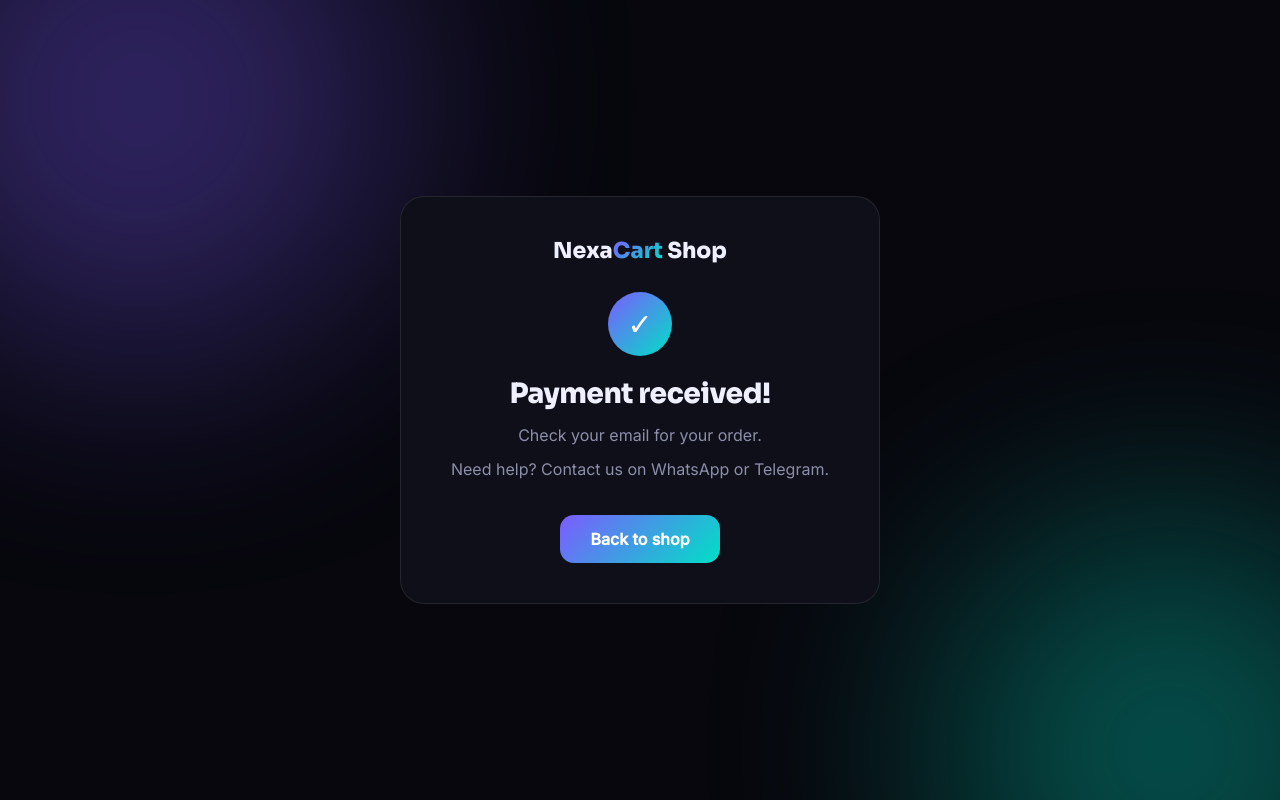
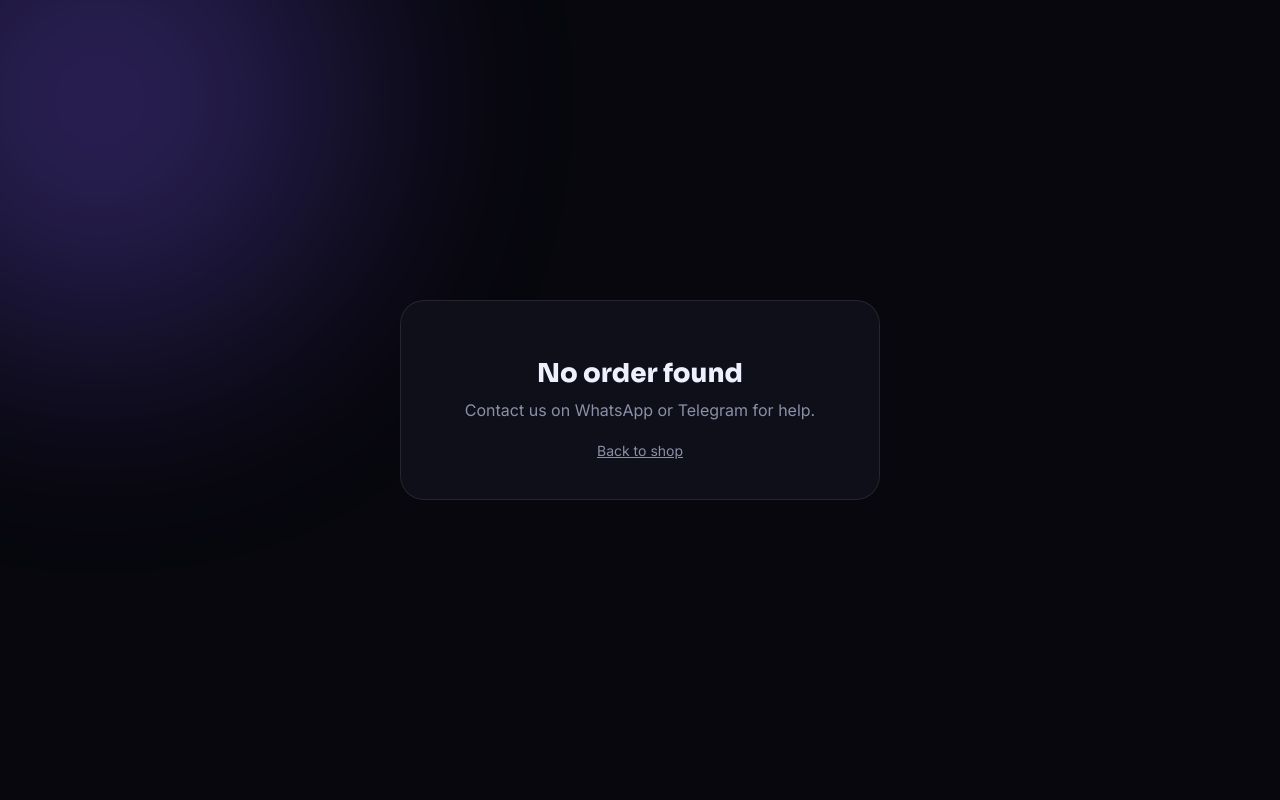
Before and after one commit to shihabmondol379-coder/nexacart, a website: page public/thanks.html in a window 1280 px wide. Drawn offline with Linux system fonts and the light colour scheme.

Commit message:
Update thanks.html

```diff
--- a/public/thanks.html
+++ b/public/thanks.html
@@ -3,34 +3,57 @@
 <head>
 <meta charset="UTF-8">
 <meta name="viewport" content="width=device-width, initial-scale=1.0">
-<title>Thank you - NexaCart Shop</title>
-<link href="https://fonts.googleapis.com/css2?family=Sora:wght@400;600;800&family=Inter:wght@400;500&display=swap" rel="stylesheet">
+<title>Your order - NexaCart Shop</title>
+<link href="https://fonts.googleapis.com/css2?family=Sora:wght@600;800&family=Inter:wght@400;500&display=swap" rel="stylesheet">
 <style>
-:root{--bg:#07070d;--card:rgba(255,255,255,.04);--line:rgba(255,255,255,.09);--text:#eef0ff;--muted:#8b8fa8;--a:#7c5cff;--b:#00e0c6;--grad:linear-gradient(135deg,var(--a),var(--b))}
 *{margin:0;padding:0;box-sizing:border-box}
-body{background:var(--bg);color:var(--text);font-family:Inter,sans-serif;min-height:100vh;display:flex;align-items:center;justify-content:center;padding:24px;overflow-x:hidden}
-h1,.logo{font-family:Sora,sans-serif}
-.orb{position:fixed;border-radius:50%;filter:blur(120px);opacity:.35;z-index:-1}
-.o1{width:520px;height:520px;background:var(--a);top:-160px;left:-120px}
-.o2{width:460px;height:460px;background:var(--b);bottom:-180px;right:-120px}
-.box{width:min(480px,100%);padding:40px 32px;border-radius:24px;background:#0f0f1a;border:1px solid var(--line);text-align:center}
-.logo{font-size:22px;font-weight:800;margin-bottom:28px}
-.logo span{background:var(--grad);-webkit-background-clip:text;color:transparent}
-.check{width:64px;height:64px;margin:0 auto 20px;border-radius:50%;background:var(--grad);display:flex;align-items:center;justify-content:center;font-size:30px;color:#fff}
-h1{font-size:28px;letter-spacing:-.5px;margin-bottom:12px}
-p{color:var(--muted);line-height:1.6;margin-bottom:8px}
-.btn{display:inline-block;margin-top:24px;padding:14px 30px;border-radius:14px;background:var(--grad);color:#fff;font-weight:600;text-decoration:none}
+body{min-height:100vh;display:flex;align-items:center;justify-content:center;background:#07070d;color:#eef0ff;font-family:Inter,sans-serif;padding:20px}
+.orb{position:fixed;width:500px;height:500px;border-radius:50%;filter:blur(120px);opacity:.3;z-index:-1;background:#7c5cff;top:-150px;left:-150px}
+.box{width:min(480px,100%);padding:40px;border-radius:24px;background:#0f0f1a;border:1px solid rgba(255,255,255,.09);text-align:center}
+h1{font-family:Sora;font-size:26px;margin:16px 0 8px}
+p{color:#8b8fa8;line-height:1.6}
+.spin{width:48px;height:48px;margin:0 auto;border:4px solid rgba(255,255,255,.1);border-top-color:#00e0c6;border-radius:50%;animation:s 1s linear infinite}
+@keyframes s{to{transform:rotate(360deg)}}
+.code{margin:22px 0;padding:18px;border-radius:14px;background:#07070d;border:1px dashed #00e0c6;font-family:monospace;font-size:18px;word-break:break-all}
+.btn{display:inline-block;padding:13px 28px;border-radius:12px;border:none;background:linear-gradient(135deg,#7c5cff,#00e0c6);color:#fff;font-weight:600;cursor:pointer;text-decoration:none}
+.home{display:block;margin-top:18px;color:#8b8fa8;font-size:14px}
 </style>
 </head>
 <body>
-<div class="orb o1"></div><div class="orb o2"></div>
-<div class="box">
-  <div class="logo">Nexa<span>Cart</span> Shop</div>
-  <div class="check">&#10003;</div>
-  <h1>Payment received!</h1>
-  <p>Check your email for your order.</p>
-  <p>Need help? Contact us on WhatsApp or Telegram.</p>
-  <a href="/" class="btn">Back to shop</a>
+<div class="orb"></div>
+<div class="box" id="box">
+  <div class="spin"></div>
+  <h1>Confirming your payment...</h1>
+  <p>This usually takes a few minutes. Keep this page open; your item will appear here automatically.</p>
 </div>
+<script>
+const q = new URLSearchParams(location.search);
+let info = { order: q.get('order'), token: q.get('token') };
+if(!info.order){ info = JSON.parse(localStorage.getItem('lastOrder') || '{}'); }
+else { localStorage.setItem('lastOrder', JSON.stringify(info)); }
+const box = document.getElementById('box');
+
+async function check(){
+  if(!info.order){ box.innerHTML = '<h1>No order found</h1><p>Contact us on WhatsApp or Telegram for help.</p><a class="home" href="/">Back to shop</a>'; return; }
+  const r = await (await fetch('/api/order-status?order=' + encodeURIComponent(info.order) + '&token=' + encodeURIComponent(info.token))).json();
+  if(r.status === 'delivered'){
+    box.innerHTML = '<h1>Payment received!</h1><p>Your ' + r.product + ':</p><div class="code" id="c"></div><button class="btn" onclick="copyCode()">Copy</button> <button class="btn" onclick="downloadTxt()">Download .txt</button><p style="margin-top:16px">Save it somewhere safe. Order ID: ' + info.order + '</p><a class="home" href="/">Back to shop</a>';
+    document.getElementById('c').textContent = r.code;
+  } else if(r.status === 'problem'){
+    box.innerHTML = '<h1>Payment received</h1><p>Our team will send your item shortly. Please contact us on WhatsApp or Telegram with Order ID: ' + info.order + '</p>';
+  } else if(r.status === 'not_found'){
+    box.innerHTML = '<h1>Order not found</h1><p>Contact us on WhatsApp or Telegram for help.</p>';
+  } else { setTimeout(check, 5000); }
+}
+function downloadTxt(){
+  const t = 'NexaCart Shop\nOrder ID: ' + info.order + '\n\nYour item:\n' + document.getElementById('c').textContent + '\n\nNeed help? Contact us on WhatsApp or Telegram.';
+  const a = document.createElement('a');
+  a.href = URL.createObjectURL(new Blob([t], { type:'text/plain' }));
+  a.download = 'NexaCart-' + info.order + '.txt';
+  a.click();
+}
+function copyCode(){ navigator.clipboard.writeText(document.getElementById('c').textContent); alert('Copied!'); }
+check();
+</script>
 </body>
 </html>
```
